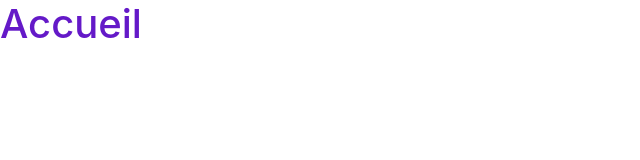
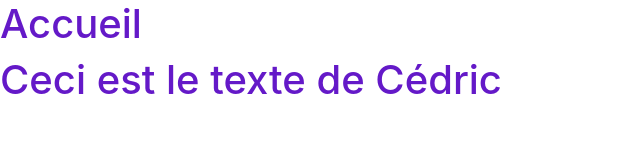
Before and after one commit to dacodemaniak/ciag-project, a website: page index.html in a window 1280 px wide. Shown: the whole page, without its empty margins (0-640 px from the left). Drawn offline with nearby package versions, Linux system fonts and the light colour scheme.

Commit message:
Insertion texte Cedric

```diff
--- a/index.html
+++ b/index.html
@@ -9,10 +9,13 @@
     <body>
         <header class="header">
             <h1>Accueil</h1>
+            <h1>Ceci est le texte de Cédric</h1>
+
         </header>
 
         <main>
             <!-- Here goes the form -->
+
         </main>
         <script src="./assets/js/main.js"></script>
     </body>
```
